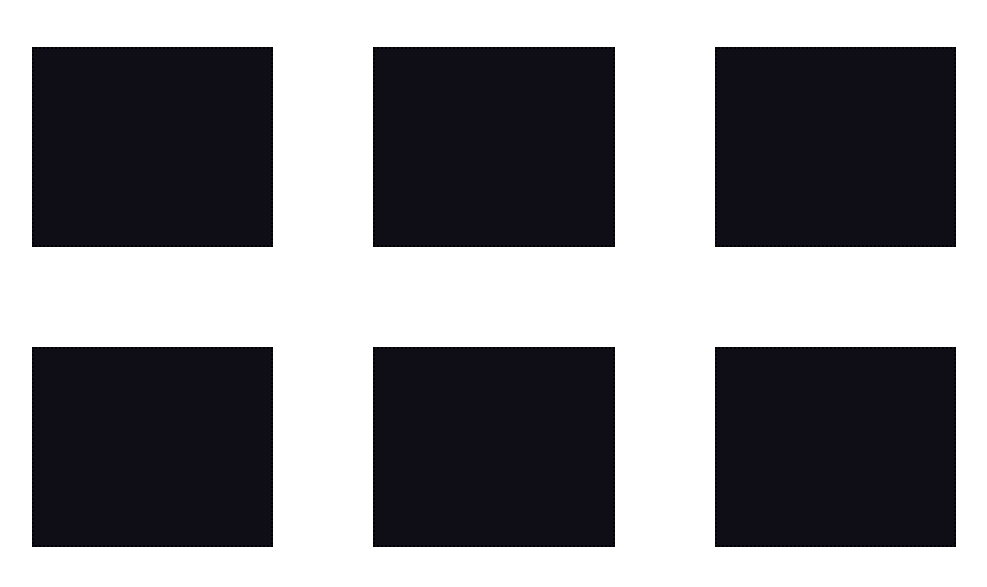
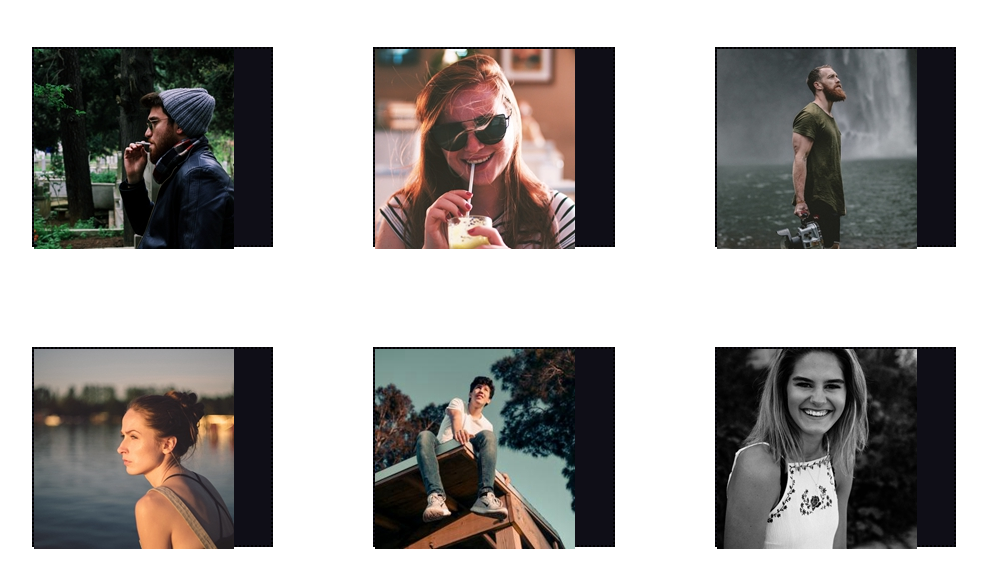
Before and after one commit to TommasoBertossi/html-css-float-cards, a plain HTML site: page index.html in a window 1280 px wide. Shown: the part 141-728 px from the top of the page, without its empty margins (146-1133 px from the left). Drawn offline with Linux system fonts and the light colour scheme.

Commit message:
add imgs

```diff
--- a/css/style.css
+++ b/css/style.css
@@ -11,6 +11,10 @@ h1{
     color: #e52d6d;
     padding: 50px;
 }
+img{
+    float: left;
+}
+
 
 .clearfix::after{
     content:"" ;
--- a/index.html
+++ b/index.html
@@ -11,12 +11,25 @@
 <body>
     <h1>Meet our Teem</h1>
     <div class="container clearfix">
-        <div class="team"></div>
-        <div class="team"></div>
-        <div class="team"></div>
-        <div class="team"></div>
-        <div class="team"></div>
-        <div class="team"></div>
+
+        <div class="team clearfix">
+            <img src="./img/male1.png" alt="male1">
+        </div>
+        <div class="team clearfix">
+            <img src="./img/female1.png" alt="">
+        </div>
+        <div class="team clearfix">
+            <img src="./img/male2.png" alt="">
+        </div>
+        <div class="team clearfix">
+            <img src="./img/female2.png" alt="">
+        </div>
+        <div class="team clearfix">
+            <img src="./img/male3.png" alt="">
+        </div>
+        <div class="team clearfix">
+            <img src="./img/female3.png" alt="">
+        </div>
     </div>
 </body>
 </html>
```
